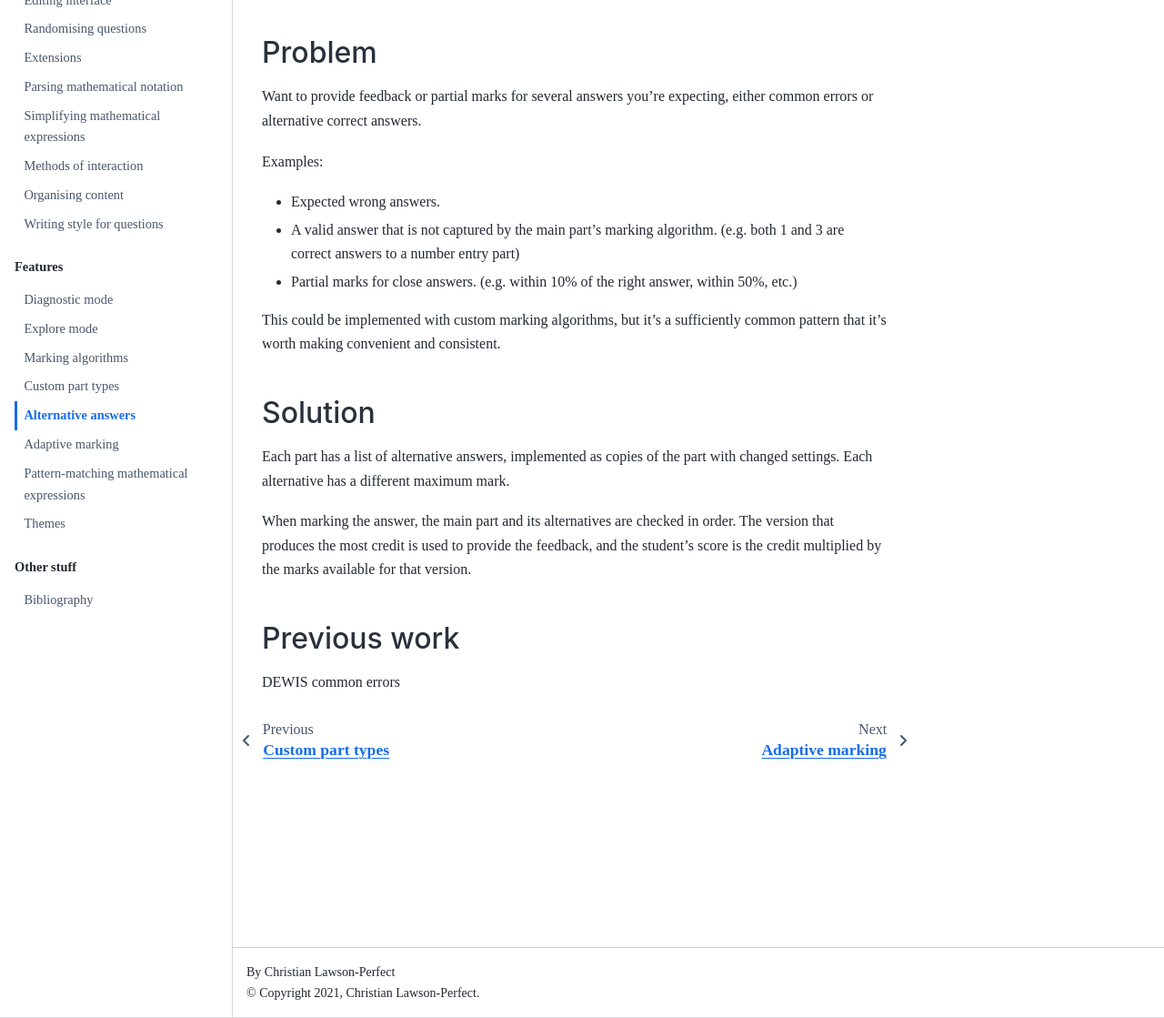
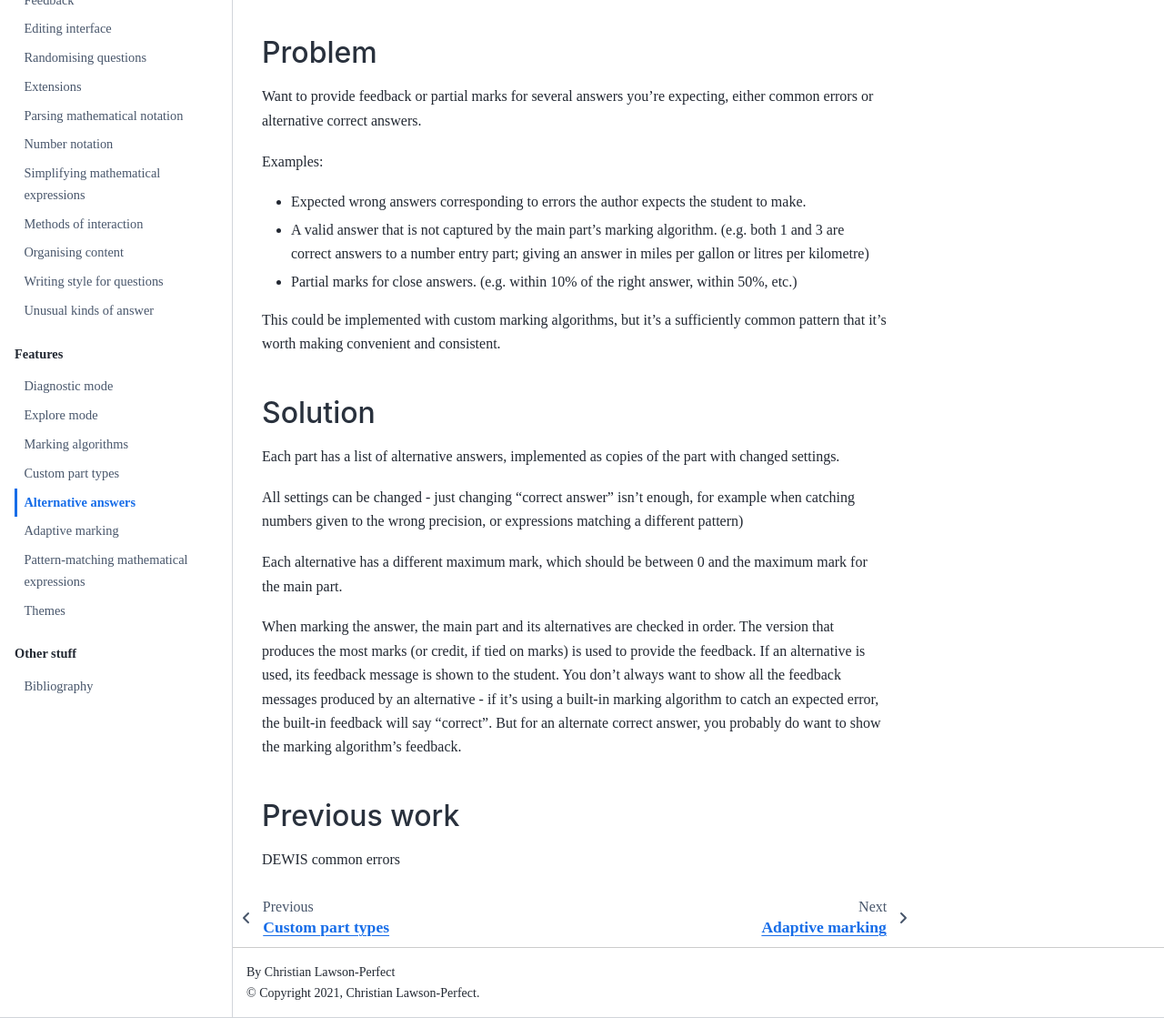
Before and after one commit to christianp/behind-the-design-of-numbas, a Sphinx documentation site: the page built from source/alternative-answers.rst, in a window 1280 px wide and 1358 px high, cut to the strip 239-1358 px from the top of the window. Shown: the whole strip at 91% size. Built offline with Sphinx 7.4.7 and the Sphinx Book theme 1.1.4, drawn with Linux system fonts in a browser that asks for light colours; some of the changed text lies outside the part shown.

```diff
--- a/source/alternative-answers.rst
+++ b/source/alternative-answers.rst
@@ -11,8 +11,8 @@ Want to provide feedback or partial marks for several answers you're expecting,
 
 Examples:
 
-* Expected wrong answers.
-* A valid answer that is not captured by the main part's marking algorithm. (e.g. both 1 and 3 are correct answers to a number entry part)
+* Expected wrong answers corresponding to errors the author expects the student to make.
+* A valid answer that is not captured by the main part's marking algorithm. (e.g. both 1 and 3 are correct answers to a number entry part; giving an answer in miles per gallon or litres per kilometre)
 * Partial marks for close answers. (e.g. within 10% of the right answer, within 50%, etc.)
 
 This could be implemented with custom marking algorithms, but it's a sufficiently common pattern that it's worth making convenient and consistent.
@@ -21,10 +21,16 @@ Solution
 --------
 
 Each part has a list of alternative answers, implemented as copies of the part with changed settings.
-Each alternative has a different maximum mark.
+
+All settings can be changed - just changing "correct answer" isn't enough, for example when catching numbers given to the wrong precision, or expressions matching a different pattern)
+
+Each alternative has a different maximum mark, which should be between 0 and the maximum mark for the main part.
 
 When marking the answer, the main part and its alternatives are checked in order.
-The version that produces the most credit is used to provide the feedback, and the student's score is the credit multiplied by the marks available for that version.
+The version that produces the most marks (or credit, if tied on marks) is used to provide the feedback.
+If an alternative is used, its feedback message is shown to the student.
+You don't always want to show all the feedback messages produced by an alternative - if it's using a built-in marking algorithm to catch an expected error, the built-in feedback will say "correct".
+But for an alternate correct answer, you probably do want to show the marking algorithm's feedback.
 
 Previous work
 -------------
--- a/source/index.rst
+++ b/source/index.rst
@@ -7,15 +7,18 @@ This site collects articles by the Numbas team on the motivations and research b
     :maxdepth: 1
     :caption: Fluffy topics
 
+    motivating-principles
     feedback
     editing
     randomisation
     extension
-    notation
+    mathematical-notation
+    number-notation
     simplification
     interaction
     organisation
     writing-style
+    unusual-kinds-of-answer
 
 .. toctree::
     :maxdepth: 1
```
Also changed, not shown: source/explore.rst (+14 -1 lines), source/motivating-principles.rst (added, +35 -0 lines), source/number-notation.rst (added, +119 -0 lines), source/unusual-kinds-of-answer.rst (added, +34 -0 lines), source/mathematical-notation.rst (renamed from source/notation.rst), 1 other file.
